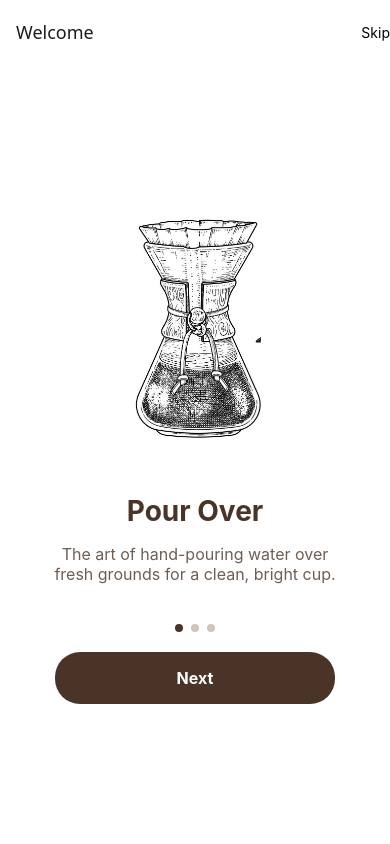
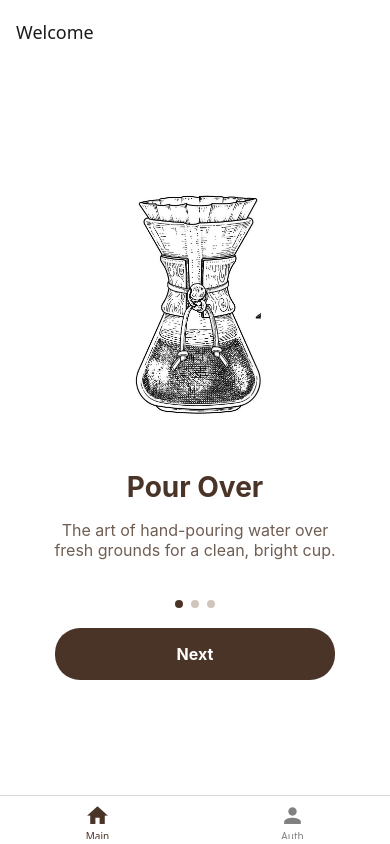
Before and after one commit to aya-alsakkaf/RN-Navigation-Demo, a React Native app: screen /Main in a window 390 px wide. Built offline with nearby package versions, Linux system fonts and the light colour scheme.

Commit message:
bottom tab done

```diff
--- a/App.js
+++ b/App.js
@@ -7,19 +7,13 @@ import Register from "./src/screens/Auth/Register";
 import Onboarding from "./src/screens/Welcome/Onboarding";
 import { NavigationContainer } from "@react-navigation/native";
 import HomeNavigation from "./src/navigation/HomeNavigation/HomeNavigation";
+import AuthNavigation from "./src/navigation/AuthNavigation/AuthNavigation";
+import MainNavigation from "./src/navigation/MainNavigation/MainNavigation";
 export default function App() {
   return (
-    <SafeAreaProvider>
-      <NavigationContainer>
-        <SafeAreaView style={styles.container}>
-          <HomeNavigation />
-          {/* <Home /> */}
-          {/* <BrewDetails /> */}
-          {/* <Login /> */}
-          {/* <Register /> */}
-        </SafeAreaView>
-      </NavigationContainer>
-    </SafeAreaProvider>
+    <NavigationContainer>
+      <MainNavigation />
+    </NavigationContainer>
   );
 }
 
--- a/package.json
+++ b/package.json
@@ -9,6 +9,7 @@
     "web": "expo start --web"
   },
   "dependencies": {
+    "@react-navigation/bottom-tabs": "^7.1.3",
     "@react-navigation/native": "^7.0.13",
     "@react-navigation/native-stack": "^7.1.14",
     "expo": "~52.0.11",
--- /dev/null
+++ b/src/navigation/AuthNavigation/AuthNavigation.js
@@ -0,0 +1,27 @@
+import { StyleSheet, Text, View } from "react-native";
+import React from "react";
+import { createNativeStackNavigator } from "@react-navigation/native-stack";
+import Login from "../../screens/Auth/Login";
+import Register from "../../screens/Auth/Register";
+
+const AuthNavigation = () => {
+  const Stack = createNativeStackNavigator();
+  return (
+    <Stack.Navigator>
+      <Stack.Screen
+        name="Login"
+        component={Login}
+        options={{ headerShown: false }}
+      />
+      <Stack.Screen
+        name="Register"
+        component={Register}
+        options={{ headerShown: false }}
+      />
+    </Stack.Navigator>
+  );
+};
+
+export default AuthNavigation;
+
+const styles = StyleSheet.create({});
--- a/src/navigation/HomeNavigation/HomeNavigation.js
+++ b/src/navigation/HomeNavigation/HomeNavigation.js
@@ -7,9 +7,9 @@ import Home from "../../screens/Home/Home";
 import BrewDetails from "../../screens/Home/BrewDetails";
 import Ionicons from "@expo/vector-icons/Ionicons";
 
+const Stack = createNativeStackNavigator();
 const HomeNavigation = () => {
   const navigation = useNavigation();
-  const Stack = createNativeStackNavigator();
   return (
     <Stack.Navigator>
       <Stack.Screen
@@ -17,11 +17,11 @@ const HomeNavigation = () => {
         component={Onboarding}
         options={{
           headerShadowVisible: false,
-          headerRight: () => (
-            <TouchableOpacity onPress={() => navigation.navigate("Home")}>
-              <Text>Skip</Text>
-            </TouchableOpacity>
-          ),
+          // headerRight: () => (
+          //   <TouchableOpacity onPress={() => navigation.navigate("Home")}>
+          //     <Text>Skip</Text>
+          //   </TouchableOpacity>
+          // ),
         }}
       />
       <Stack.Screen
@@ -40,18 +40,18 @@ const HomeNavigation = () => {
         component={BrewDetails}
         options={{
           headerShadowVisible: false,
-          headerLeft: () => (
-            <TouchableOpacity
-              onPress={() => navigation.goBack()}
-              style={{
-                flexDirection: "row",
-                alignItems: "center",
-                gap: 5,
-              }}
-            >
-              <Ionicons name="arrow-back" size={24} color="#4A3428" />
-            </TouchableOpacity>
-          ),
+          // headerLeft: () => (
+          //   <TouchableOpacity
+          //     onPress={() => navigation.goBack()}
+          //     style={{
+          //       flexDirection: "row",
+          //       alignItems: "center",
+          //       gap: 5,
+          //     }}
+          //   >
+          //     <Ionicons name="arrow-back" size={24} color="#4A3428" />
+          //   </TouchableOpacity>
+          // ),
           headerTitleStyle: {
             color: "#4A3428",
           },
--- /dev/null
+++ b/src/navigation/MainNavigation/MainNavigation.js
@@ -0,0 +1,41 @@
+import { View, Text } from "react-native";
+import React from "react";
+import { createBottomTabNavigator } from "@react-navigation/bottom-tabs";
+import HomeNavigation from "../HomeNavigation/HomeNavigation";
+import AuthNavigation from "../AuthNavigation/AuthNavigation";
+import MaterialCommunityIcons from "react-native-vector-icons/MaterialCommunityIcons";
+
+const Tab = createBottomTabNavigator();
+const MainNavigation = () => {
+  return (
+    <Tab.Navigator
+      screenOptions={{
+        headerShown: false,
+        tabBarActiveTintColor: "#4A3428",
+        tabBarInactiveTintColor: "grey",
+      }}
+    >
+      <Tab.Screen
+        name="Main"
+        component={HomeNavigation}
+        options={{
+          tabBarIcon: ({ color, size }) => (
+            <MaterialCommunityIcons name="home" color={color} size={size} />
+          ),
+        }}
+      />
+      <Tab.Screen
+        name="Auth"
+        component={AuthNavigation}
+        options={{
+          headerShown: false,
+          tabBarIcon: ({ color, size }) => (
+            <MaterialCommunityIcons name="account" color={color} size={size} />
+          ),
+        }}
+      />
+    </Tab.Navigator>
+  );
+};
+
+export default MainNavigation;
--- a/src/screens/Auth/Login.js
+++ b/src/screens/Auth/Login.js
@@ -7,10 +7,12 @@ import {
   Platform,
 } from "react-native";
 import React, { useState } from "react";
+import { useNavigation } from "@react-navigation/native";
 
 const Login = () => {
   const [email, setEmail] = useState("");
   const [password, setPassword] = useState("");
+  const navigation = useNavigation();
 
   const handleLogin = () => {
     console.log("Login attempted with:", email, password);
@@ -124,7 +126,7 @@ const Login = () => {
         }}
       >
         <Text style={{ color: "#6F4E37" }}>Don't have an account? </Text>
-        <TouchableOpacity>
+        <TouchableOpacity onPress={() => navigation.navigate("Register")}>
           <Text
             style={{
               color: "#4A3428", // Dark coffee brown
--- a/src/screens/Auth/Register.js
+++ b/src/screens/Auth/Register.js
@@ -7,10 +7,12 @@ import {
   Platform,
 } from "react-native";
 import React, { useState } from "react";
+import { useNavigation } from "@react-navigation/native";
 
 const Register = () => {
   const [email, setEmail] = useState("");
   const [password, setPassword] = useState("");
+  const navigation = useNavigation();
 
   const handleRegister = () => {
     console.log("Login attempted with:", email, password);
@@ -124,7 +126,7 @@ const Register = () => {
         }}
       >
         <Text style={{ color: "#6F4E37" }}>Already have an account? </Text>
-        <TouchableOpacity onPress={{}}>
+        <TouchableOpacity onPress={() => navigation.navigate("Login")}>
           <Text
             style={{
               color: "#4A3428", // Dark coffee brown
```
Also changed, not shown: 1 other file (tests, documents, lock files or other folders).
